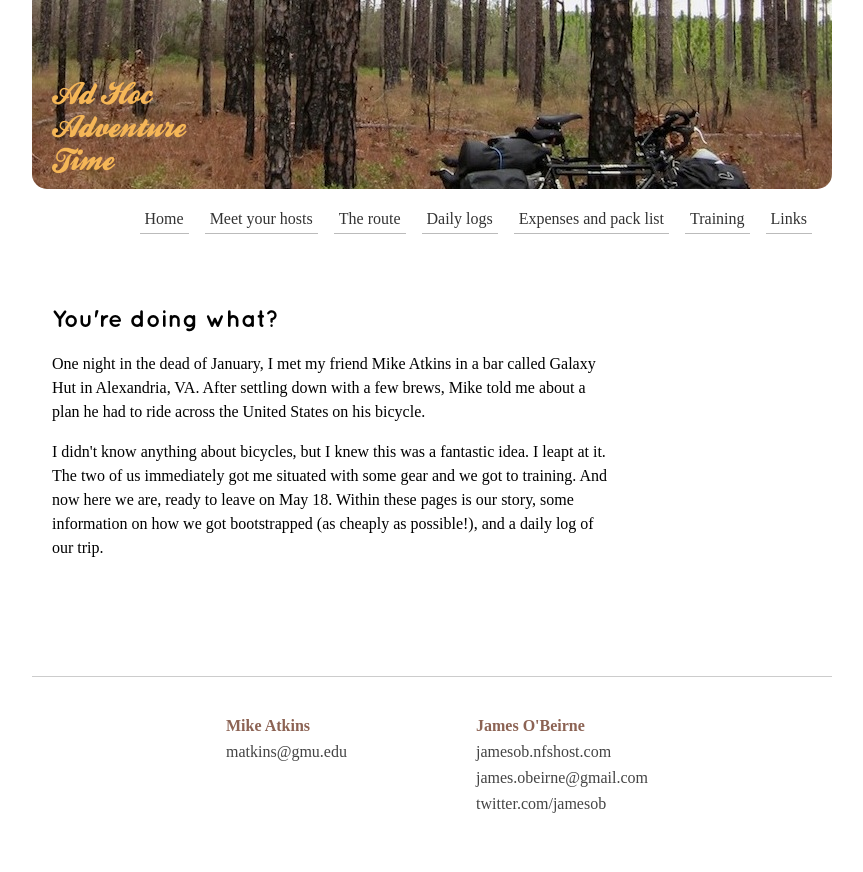
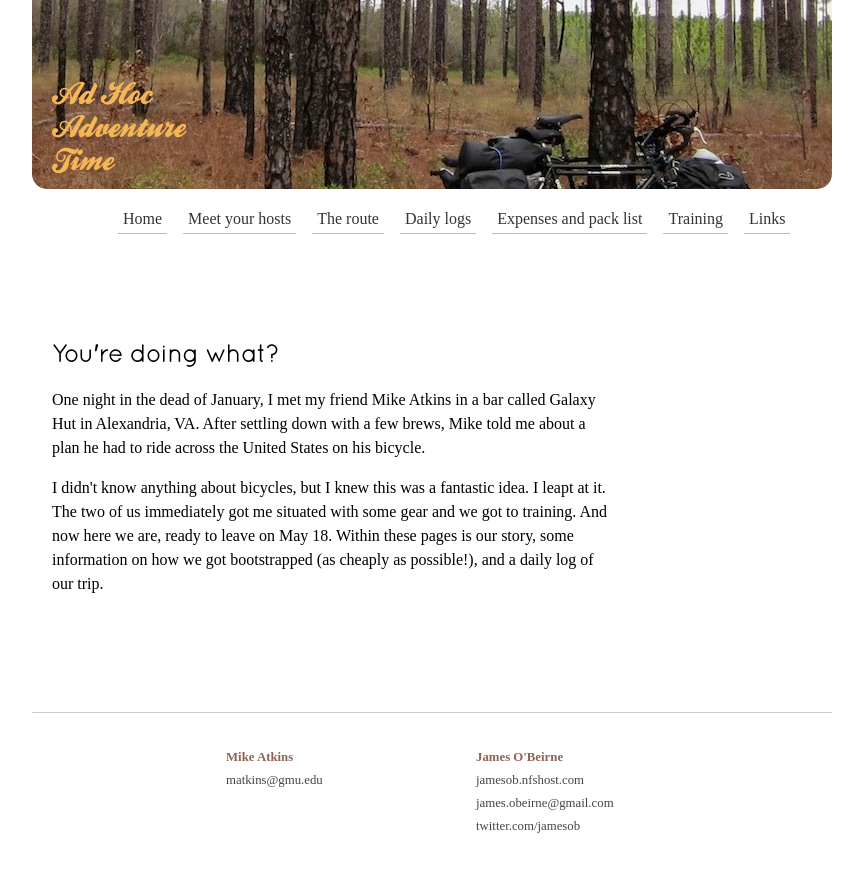
Before and after one commit to jamesob/biketrip, a Jekyll site: the page built from index.html, in a window 1280 px wide. Shown: the top 872 px of the page, without its empty margins (208-1071 px from the left). Built offline with Jekyll 4.4.1, drawn with Linux system fonts in a browser that asks for light colours.

Commit message:
css changes

```diff
--- a/css/layout.css
+++ b/css/layout.css
@@ -3,6 +3,10 @@
   padding: 0;
   margin: 0;
   height: 100%;
+}
+
+h1, h2, h3, h4 {
+  clear: both;
 }
 
 #page, #footer {
@@ -13,6 +17,8 @@
   margin-bottom: 0
 }
 
+/* header */
+
 #header {
   display: block;
 }
@@ -21,12 +27,15 @@
   padding: 80px 0px 10px 20px;
 }
 
+/* nav */
+
 #nav {
-  margin-bottom: 100px;
+  height: 60px;
+  margin-bottom: 60px;
 }
 
 #nav ul {
-  float: right;
+  margin-left: 30px;
 }
 
 #nav li {
@@ -35,6 +44,16 @@
   float: left;
   margin-left: 1em;
 }
+
+#nav li a {
+  display: inline;
+  padding-right: 0;
+  padding-left: 0;
+  margin-right: 0;
+  margin-left: 0;
+}
+
+/* content */
 
 #content {
   float: left;
@@ -68,6 +87,19 @@
   text-align: right;
 }
 
+#regularMap {
+  width: 400px;
+  height: 400px;
+}
+
+#usaMap {
+  width: 650px;
+  height: 400px;
+  margin-bottom: 100px;
+}
+
+/* footer */
+
 #footer {
   position: relative;
   z-index: 10;
--- a/css/presentation.css
+++ b/css/presentation.css
@@ -14,11 +14,20 @@
   src: url("/fonts/Quicksand_Bold.otf");
 }
 
+@font-face {
+  font-family: "Quicksand";
+  src: url("/fonts/Quicksand_Light.otf");
+}
 h1, h2, h3, h4 {
-  font-family: "QuicksandBold";
+  font-family: "Quicksand";
 }
 
-body img {
+h1 {
+  margin-bottom: 40px;
+}
+
+
+body img, #regularMap, #usaMap {
   padding: 5px;
   line-height: 0px;
   border: 1px solid #888;
@@ -31,15 +40,20 @@
   list-style-type: circle;
 }
 
+ol, ul {
+  margin-bottom: 1em;
+}
+
 ul p {
   line-height: normal;
 }
 
 p {
+  margin-top: 1em;
   line-height: 1.5em;
 }
 
-img.center {
+.blockCenter {
   display: block;
   margin-left: auto;
   margin-right: auto;
@@ -49,6 +63,7 @@
   height: 350px;
   position: absolute
   top: 0%;
+  margin-bottom: 20px;
 }
 
 #james-bio img {
@@ -60,14 +75,13 @@
 }
 
 #content a {
-  color: #50B9D3;
+  font-weight: bold;
+  color: #6FBA99;
   text-decoration: none;
-  border-bottom: 1px dashed #50B9D3;
 }
 
 #content a:hover {
-  color: #F5B657;
-  border-bottom: 1px dashed #F5B657;
+  color: #EBA162;
 }
 
 
@@ -89,6 +103,10 @@
   color: #333;
 }
 
+#nav li:hover {
+  border-bottom: 1px solid #F45945;
+}
+
 #headertext a {
   color: #F5B657;
   text-decoration: none;
@@ -100,6 +118,11 @@
   -moz-border-bottom-right-radius: 15px;
   border-bottom-left-radius: 15px;
   border-bottom-right-radius: 15px;
+}
+
+#footer {
+  font-size: 0.8em;
+  padding-bottom: 100px;
 }
 
 #footer ul {
```
